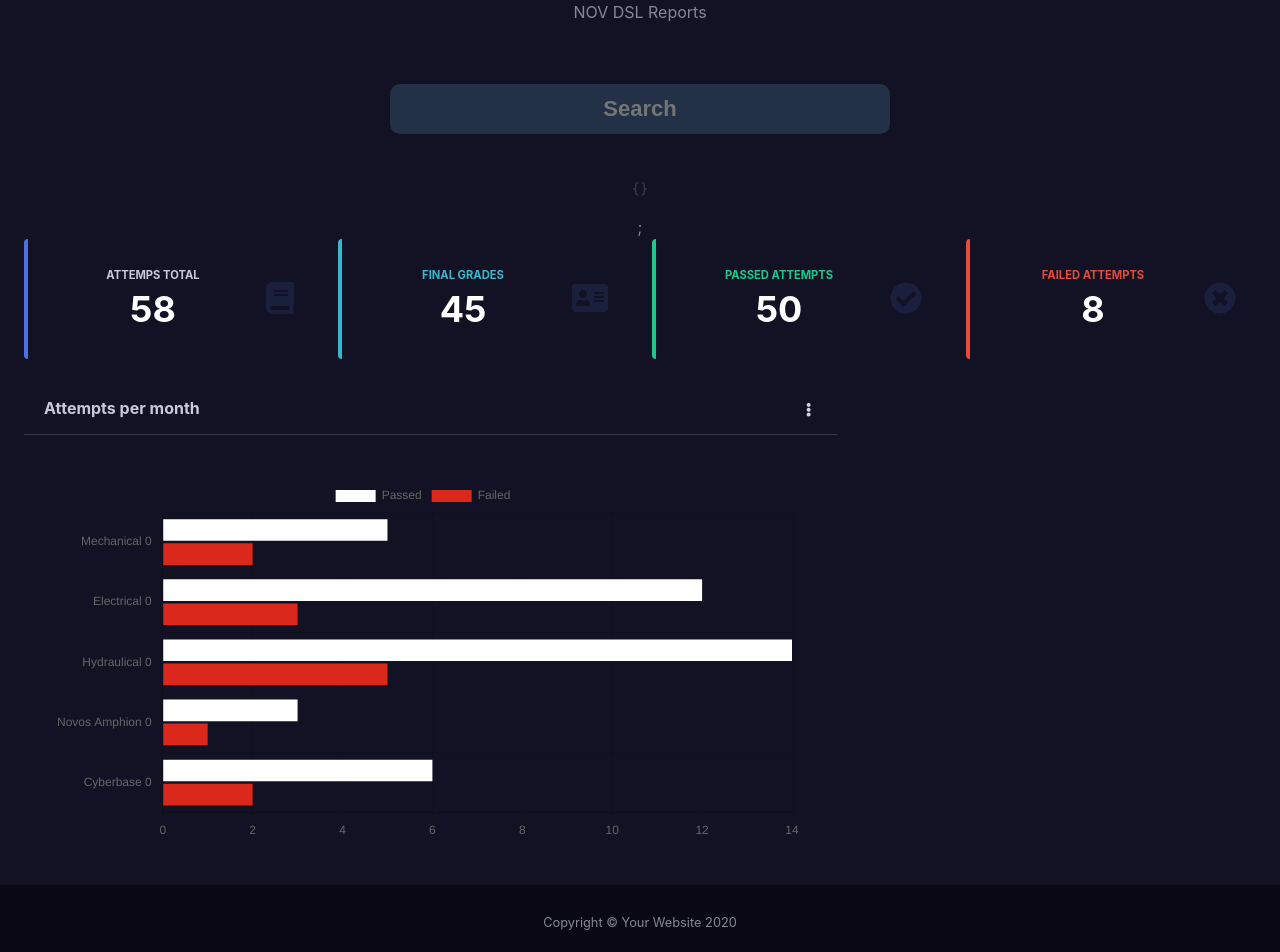
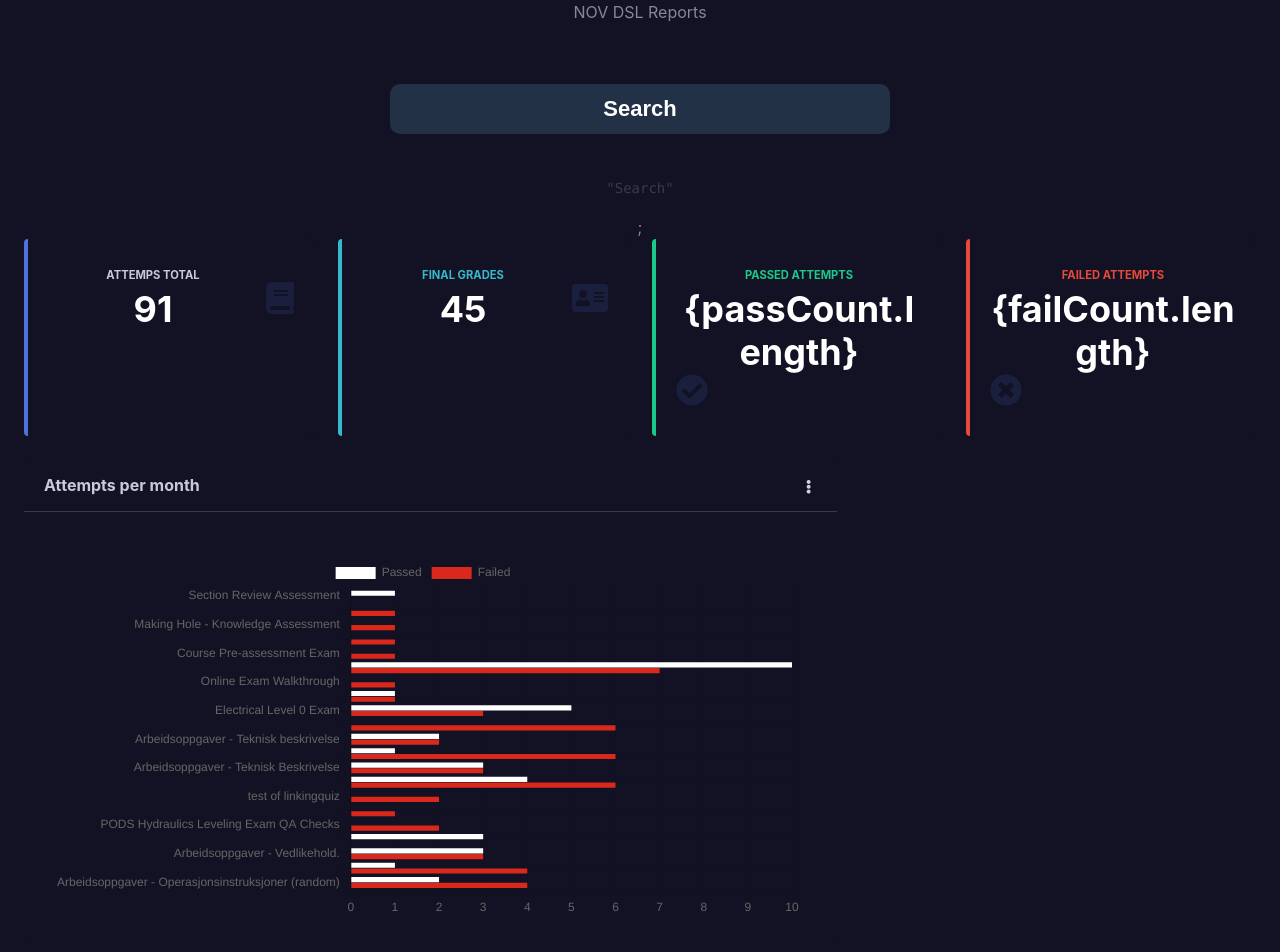
Before and after one commit to Djacob-no/MoodleReports, a React (Create React App) app: page / in a window 1280 px wide. Shown: the top 952 px of the page. Built offline with nearby package versions, Linux system fonts and the light colour scheme; no server answers.

Commit message:
mapping data from search to state

```diff
--- a/src/App.js
+++ b/src/App.js
@@ -5,30 +5,38 @@ import SmallCard from './Components/SmallCard';
 import LargeCard from './Components/BarGraph';
 import FormEditor from './Components/FormEditor';
 import usePosts from './databaseHook';
-
+import {examsObject, sorted, totalAttempts} from './dataManager.js';
+import React, { useState } from 'react';
 
 function App() {
 
   //get data from database hook
-  const moodleData = usePosts();
-  console.log(moodleData);
+  //const moodleData = usePosts();
+
+  //SeachBar stuff
+  const [state, setState] = useState({"searchField": "Search"});
+  const searchUpdate = (value) => {setState({"searchField":value})};
+  //console.log(seachField);
+
+
+
 
   return (
     <div id="wrapper" className="App">
       <div id="content-wrapper" className="d-flex flex-column">
         <div id="content">
           <div className="container-fluid" >
-          <FormEditor fields={["fields"]} />;
+          <FormEditor fields={["seachField"]} searchUpdate={searchUpdate} />;
 
             <div className="row">
-              <SmallCard icon="book" color="primary" title="Attemps Total" value="58" />
+              <SmallCard icon="book" color="primary" title="Attemps Total" value={totalAttempts} />
               <SmallCard icon="address-card" color="info" title="Final Grades" value="45" />
-              <SmallCard icon="check-circle" color="success" title="Passed Attempts" value="50" />
-              <SmallCard icon="times-circle" color="danger" title="Failed Attempts" value="8" />
+              <SmallCard icon="check-circle" color="success" title="Passed Attempts" value="{passCount.length}" />
+              <SmallCard icon="times-circle" color="danger" title="Failed Attempts" value="{failCount.length}" />
             </div>
 
             <div className="row">
-              <LargeCard data={data} options={options} />
+              <LargeCard exams={examsObject} sortedAttempts={sorted} searchUpdate={searchUpdate} />
             </div>
 
 
@@ -48,83 +56,6 @@ function App() {
 }
 
 
-const data = {
-  labels: ['Mechanical 0', 'Electrical 0', 'Hydraulical 0', 'Novos Amphion 0', 'Cyberbase 0'],
-  datasets: [{
-    label: 'Passed',
-    backgroundColor: "#fff",
-    borderWidth: 0,
-    data: [
-      5,
-      12,
-      14,
-      3,
-      6
-    ]
-  },
-  {
-    label: 'Failed',
-    backgroundColor: "#da291c",
-    borderWidth: 0,
-    data: [
-      2,
-      3,
-      5,
-      1,
-      2
-    ]
-  }]
-};
 
-const options = {
-  indexAxis: 'y',
-  maintainAspectRatio: true,
-  layout: {
-    padding: {
-      left: 10,
-      right: 25,
-      top: 25,
-      bottom: 0
-    }
-  },
-  scales: {
-    xAxes: [{
-      stacked: true,
-      time: {
-        unit: 'month'
-      },
-      gridLines: {
-        display: false,
-        drawBorder: false
-      },
-      ticks: {
-        maxTicksLimit: 6
-      },
-      maxBarThickness: 25,
-    }],
-    yAxes: [{
-      stacked: true,
-      ticks: {
-        min: 0,
-        max: 20,
-        maxTicksLimit: 5,
-        padding: 10,
-        /*/ Include a dollar sign in the ticks
-        callback: function(value, index, values) {
-          return '$' + number_format(value);
-        }*/
-      },
-      gridLines: {
-        drawBorder: false,
-        borderDash: [2],
-        zeroLineBorderDash: [2]
-      }
-    }],
-  },
-  legend: {
-    display: true
-  },
-
-};
 
 export default App;
--- a/src/Components/BarGraph.jsx
+++ b/src/Components/BarGraph.jsx
@@ -1,6 +1,85 @@
 
 import { Bar } from 'react-chartjs-2';
 const BarGraph = (props) => {
+
+
+
+  let examNames = props.exams.map(function (e) {
+    return e.name;
+  })
+  let passCount = props.exams.map(function (e) {
+    return e.passCount;
+  })
+  let failCount = props.exams.map(function (e) {
+    return e.failCount;
+  })
+  console.log(examNames);
+
+  const barData = {
+    labels: examNames,
+    datasets: [{
+      label: 'Passed',
+      backgroundColor: "#fff",
+      borderWidth: 0,
+      data: passCount
+    },
+    {
+      label: 'Failed',
+      backgroundColor: "#da291c",
+      borderWidth: 0,
+      data: failCount
+    }]
+  };
+  const barOptions = {
+    indexAxis: 'y',
+    maintainAspectRatio: true,
+    layout: {
+      padding: {
+        left: 10,
+        right: 25,
+        top: 25,
+        bottom: 0
+      }
+    },
+    scales: {
+      xAxes: [{
+        stacked: true,
+        time: {
+          unit: 'month'
+        },
+        gridLines: {
+          display: false,
+          drawBorder: false
+        },
+        ticks: {
+          maxTicksLimit: 6
+        },
+        maxBarThickness: 25,
+      }],
+      yAxes: [{
+        stacked: true,
+        ticks: {
+          min: 0,
+          max: 20,
+          maxTicksLimit: 5,
+          padding: 10,
+          /*/ Include a dollar sign in the ticks
+          callback: function(value, index, values) {
+            return '$' + number_format(value);
+          }*/
+        },
+        gridLines: {
+          drawBorder: false,
+          borderDash: [2],
+          zeroLineBorderDash: [2]
+        }
+      }],
+    },
+    legend: {
+      display: true
+    },
+
+  };
 
   return (
     <div className="col-xl-8 col-lg-12">
@@ -27,7 +106,7 @@ const BarGraph = (props) => {
 
             </div>
           </div>
-          <Bar data={props.data} options={props.options} />
+          <Bar data={barData} options={barOptions} />
 
 
 
--- a/src/Components/FormEditor.jsx
+++ b/src/Components/FormEditor.jsx
@@ -2,10 +2,11 @@ import SearchBar from './SearchBar';
 import React, { useState } from 'react';
 
 
-const FormEditor = ({field}) => {
-    const [values, setValues] = useState({});
-    const handleFieldChange = (fieldId, value) => {
-      setValues({ ...values, [fieldId]: value });
+const FormEditor = ({field, searchUpdate}) => {
+    const [yo, setyo] = useState("Search");
+    const handleFieldChange = ( value) => {
+      setyo(value);
+      searchUpdate(value);
     };
 
 
@@ -14,11 +15,11 @@ const FormEditor = ({field}) => {
       <div>
          <SearchBar
         key={field}
-        id={field}
+        id={"field"}
         onChange={handleFieldChange}
-        value={values[field]}
+        value={yo}
       />
-        <pre>{JSON.stringify(values, null, 2)}</pre>
+        <pre>{JSON.stringify(yo)}</pre>
       </div>
     );
   };
--- a/src/Components/SearchBar.jsx
+++ b/src/Components/SearchBar.jsx
@@ -1,7 +1,7 @@
 const FieldEditor = ({ value, onChange, id }) => {
     const handleChange = event => {
       const text = event.target.value;
-      onChange(id, text);
+      onChange(text);
     };
 
     return (
--- a/src/dataManager.js
+++ b/src/dataManager.js
@@ -1,19 +1,44 @@
 
 const tdata = require("./databaseMoodle.json");
 
+let passingScore = 70;
 let exams =[];
+let examsObject=[];
 let sorted =[];
+let totalAttempts = tdata.length;
 
+
+//modifies tdata list and adds whether its a passed or failed attempt and a percentage score
 tdata.map(function(e){
+    e.scorePercent = (e.Score/e.MaxScore)*100;
+    e.passed = (e.scorePercent >= passingScore ? true : false);
     if(exams.indexOf(e.name) == -1){
         exams.push(e.name);
         sorted.push([]);
     }
+
 })
-
+//sorts the tdata object into an array(sorted[]) that contains arrays of each exams results.
 tdata.map(function(e){
-    sortIndex = exams.indexOf(e.name);
+    let sortIndex = exams.indexOf(e.name);
     sorted[sortIndex].push(e);
 })
 
-console.log(sorted[8]);
+
+for(let i=0;i<sorted.length;i++){
+    let passCount = 0;
+    let failCount = 0;
+    let name;
+    for(let j=0;j<sorted[i].length;j++){
+        name = sorted[i][j].name;
+        if(sorted[i][j].passed === true){
+            passCount++
+        }else failCount++;
+    }
+    examsObject.push({"name": name, "passCount":passCount,"failCount":failCount});
+}
+//console.log(examsObject);
+//console.log(sorted[5])
+//console.log(sorted[8]);
+
+export {examsObject,sorted,totalAttempts}
```
